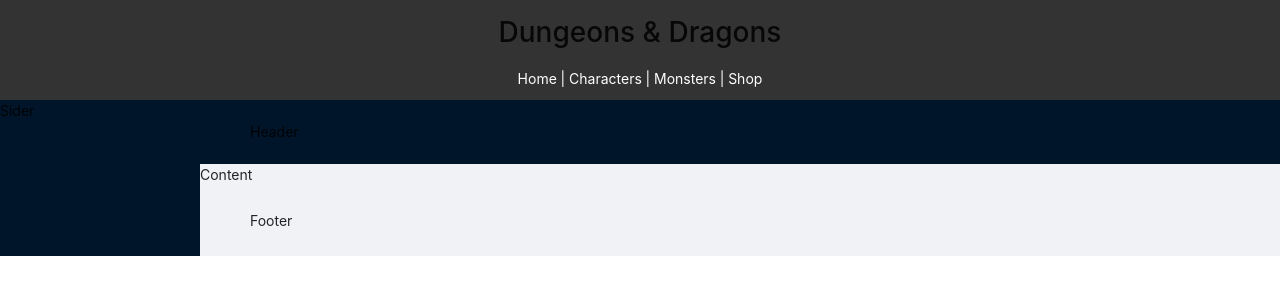
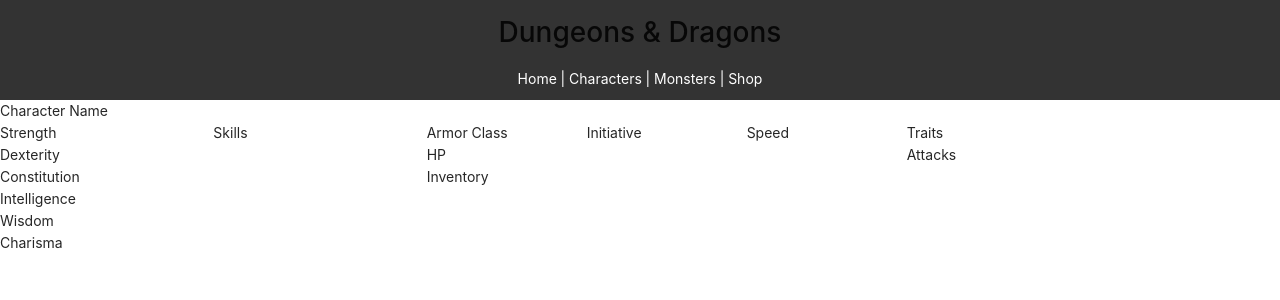
Before and after one commit to RolandOver9000/dnd_character_builder, a React (Create React App) app: page /characters in a window 1280 px wide. Shown: the top 300 px of the page. Built offline with nearby package versions, Linux system fonts and the light colour scheme.

Commit message:
shop basics done

```diff
--- a/src/App.js
+++ b/src/App.js
@@ -1,9 +1,11 @@
 import React, { Component } from "react";
 import { BrowserRouter as Router, Route } from "react-router-dom";
 import Axios from "axios";
-import Character from "./components/pages/charactrer";
+import Character from "./components/pages/character/character";
+import Shop from "./components/pages/shop/shop";
 
 import Header from "./components/layout/Header";
+import { ItemProvider } from "./components/pages/shop/ItemContext";
 
 function App() {
   return (
@@ -13,7 +15,9 @@
         <Route exact path="/" />
         <Route path="/characters" component={Character} />
         <Route path="/monsters" />
-        <Route path="/shop" />
+        <ItemProvider>
+          <Route path="/shop" component={Shop} />
+        </ItemProvider>
       </div>
     </Router>
   );
--- /dev/null
+++ b/src/components/pages/character/character.js
@@ -0,0 +1,85 @@
+import React, { Component } from "react";
+import { Row, Col, Divider } from "antd";
+import "antd/dist/antd.css";
+
+const DemoBox = (props) => (
+  <p className={`height-${props.value}`}>{props.children}</p>
+);
+
+function Character() {
+  return (
+    <div>
+      <Row>
+        <Col span={24}>Character Name</Col>
+      </Row>
+      <Row>
+        <Col span={4}>
+          <Row span={2}>Strength</Row>
+          <Row span={2}>Dexterity</Row>
+          <Row span={2}>Constitution</Row>
+          <Row span={2}>Intelligence</Row>
+          <Row span={2}>Wisdom</Row>
+          <Row span={2}>Charisma</Row>
+        </Col>
+
+        <Col span={4}>
+          <Row>Skills</Row>
+        </Col>
+
+        <Col span={9}>
+          <Row>
+            <Col span={8}>Armor Class</Col>
+            <Col span={8}>Initiative</Col>
+            <Col span={8}>Speed</Col>
+          </Row>
+          <Row span={24}>HP</Row>
+          <Row span={24}>Inventory</Row>
+        </Col>
+
+        <Col span={7}>
+          <Row span={24}>Traits</Row>
+          <Row span={24}>Attacks</Row>
+        </Col>
+      </Row>
+    </div>
+  );
+}
+
+export default Character;
+
+/*
+
+          <div>
+      <Layout>
+        <Header style={{ background: "yellow" }}>Character name</Header>
+      </Layout>
+      <Layout>
+        <Sider style={{ background: "yellow" }}>
+          <Content>Strength</Content>
+          <Content>Dexterity</Content>
+          <Content>Constitution</Content>
+          <Content>Intelligence</Content>
+          <Content>Wisdom</Content>
+          <Content>Charisma</Content>
+        </Sider>
+        <Sider style={{ background: "yellow" }}>Skills</Sider>
+        <Layout>
+          <Sider>
+            <Content>
+              <Sider style={{ background: "yellow" }}>Armor Class</Sider>
+            </Content>
+            <Content>
+              <Sider style={{ background: "yellow" }}>Initiative</Sider>
+            </Content>
+            <Content>
+              <Sider style={{ background: "yellow" }}>Speed</Sider>
+            </Content>
+          </Sider>
+          <Sider>
+            <Content>HP</Content>
+            <Content>Inventory</Content>
+          </Sider>
+        </Layout>
+      </Layout>
+    </div>
+      */
--- a/src/components/pages/charactrer.js
+++ /dev/null
@@ -1,34 +0,0 @@
-import React, { Component } from "react";
-import { Layout } from "antd";
-import "antd/dist/antd.css";
-
-const { Header, Footer, Sider, Content } = Layout;
-
-function Character() {
-  return (
-    <div>
-      <Layout>
-        <Sider>Sider</Sider>
-        <Layout>
-          <Header>Header</Header>
-          <Content>Content</Content>
-          <Footer>Footer</Footer>
-        </Layout>
-      </Layout>
-    </div>
-  );
-}
-
-export default Character;
-
-/*
-      <Row>
-        <Col span={24}>Character name</Col>
-      </Row>
-      <Row>
-        <Col span={2}>Strength</Col>
-        <Col span={2}>
-          <Demobox value={100}>Skills</Demobox>
-        </Col>
-      </Row>
-      */
--- /dev/null
+++ b/src/components/pages/shop/Item.js
@@ -0,0 +1,12 @@
+import React from "react";
+
+const Item = ({ name, price }) => {
+  return (
+    <div>
+      <h3>{name}</h3>
+      <h4>{price}</h4>
+    </div>
+  );
+};
+
+export default Item;
--- /dev/null
+++ b/src/components/pages/shop/ItemContext.js
@@ -0,0 +1,22 @@
+import React, { useState, createContext } from "react";
+import Axios from "axios";
+
+export const ItemContext = createContext();
+
+export const ItemProvider = (props) => {
+  const [items, setItems] = useState([
+    {
+      name: "sword",
+      price: "12",
+    },
+    {
+      name: "shield",
+      price: "8",
+    },
+  ]);
+  return (
+    <ItemContext.Provider value={[items, setItems]}>
+      {props.children}
+    </ItemContext.Provider>
+  );
+};
--- /dev/null
+++ b/src/components/pages/shop/shop.js
@@ -0,0 +1,17 @@
+import React, { useState, useContext } from "react";
+import { ItemContext } from "./ItemContext";
+import Item from "./Item";
+
+const Shop = () => {
+  const [items, setItems] = useContext(ItemContext);
+
+  return (
+    <div>
+      {items.map((item) => (
+        <Item name={item.name} price={item.price} />
+      ))}
+    </div>
+  );
+};
+
+export default Shop;
```
